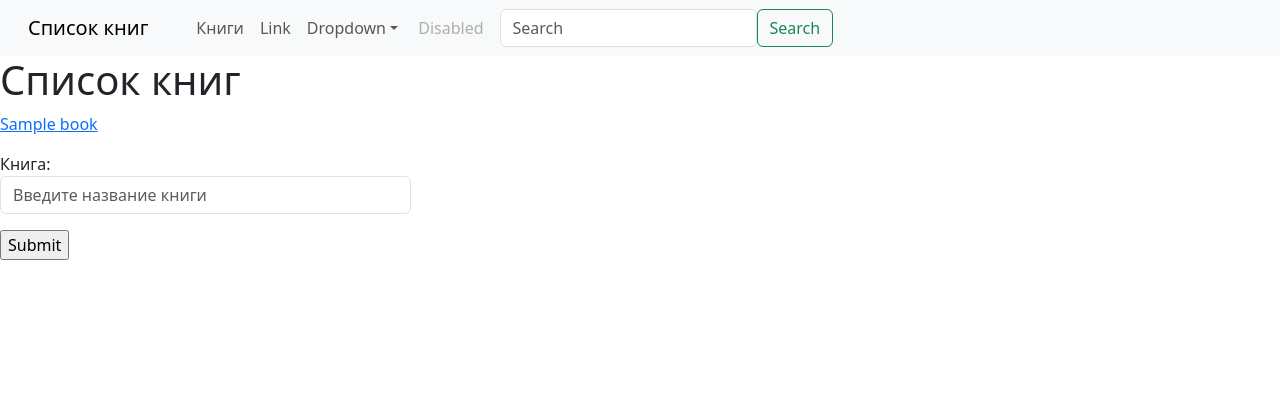
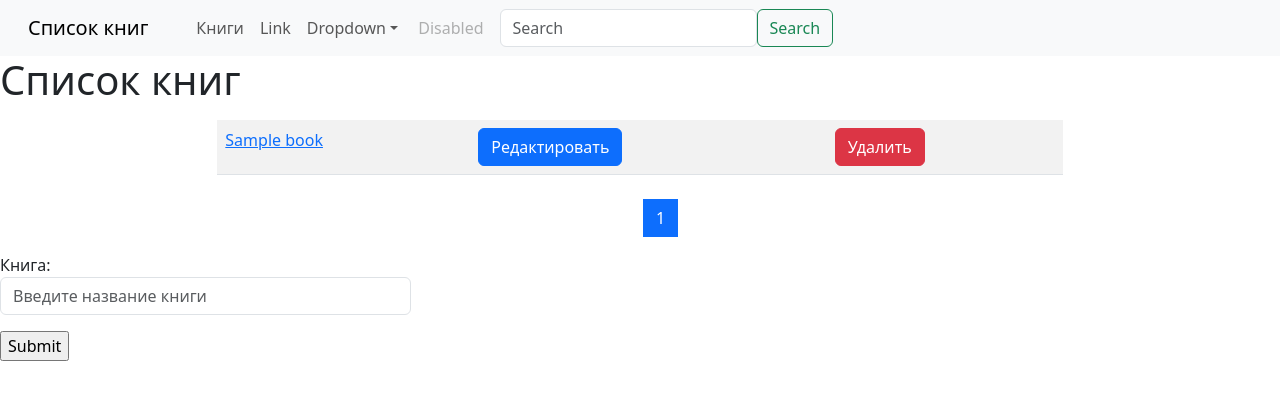
Before and after one commit to AleksandraIliush/HomeLib, a Django app: page /books/ in a window 1280 px wide. Shown: the top 400 px of the page. Run offline with Django 5.2, Linux system fonts and the light colour scheme; tables that the repository leaves empty hold one stand-in row (values such as "Sample post").

Commit message:
BookListView

```diff
--- a/books/templates/books/home.html
+++ b/books/templates/books/home.html
@@ -2,15 +2,54 @@
 
 {% block content %}
 <h1>Список книг</h1>
-<div class="row">
-    <div class="col-md">
-        {% for object in objects_list %}
-        <p>
-        <a href="{% url 'books:detail' pk=object.pk%}">{{object.title}}</a>
-        </p>
+<div class="row ">
+    <div class="col-md-8 mx-auto my-2">
+        <table class="table table-striped">
+        {% for object in page_obj %}
+            <tr>
+                <td>
+                    <a href="{% url 'books:detail' pk=object.pk%}">{{object.title}}</a>
+                </td>
+                <td>
+                    <a href="{% url 'books:update' pk=object.pk%}">
+                        <button type="submit" class="btn btn-primary">Редактировать</button>
+                    </a>
+                </td>
+                <td>
+                    <a href="{% url 'books:delete' pk=object.pk%}">
+                        <button type="submit" class="btn btn-danger">Удалить</button>
+                    </a>
+                </td>
+            </tr>
         {% endfor %}
+        </table>
     </div>
 </div>
+
+<nav aria-label="Page navigation example">
+  <ul class="pagination justify-content-center">
+    <li class="page-item">
+         {% if page_obj.has_previous %}
+            <a class="page-link" href="?page={{ page_obj.previous_page_number }}" aria-label="Previous">
+            <span aria-hidden="true">&laquo;</span>
+            </a>
+        {% endif %}
+    </li>
+    {% for page in page_obj.paginator.page_range %}
+    <li class="page-item {% if page == page_obj.number %} active {% endif %}">
+        <a class="page-link" href="?page={{page}}">
+            {{ page }}
+        </a>
+    </li>
+    {% endfor %}
+    <li class="page-item">
+      {% if page_obj.has_next %}
+      <a class="page-link" href="?page={{ page_obj.paginator.num_pages }}" aria-label="Next">
+        <span aria-hidden="true">&raquo;</span></a>
+        {% endif %}
+    </li>
+  </ul>
+</nav>
 <div class="row">
     <div class="col-md-4"><form action="" method="post"> {% csrf_token %}
   {{form.as_p}}
--- a/books/urls.py
+++ b/books/urls.py
@@ -2,7 +2,8 @@ from django.urls import path
 from books.views import *
 
 urlpatterns = [
-    path('', home, name='home'),
+    #path('', home, name='home'),
+    path('', BookListView.as_view(), name='home'),
     path('detail/<int:pk>/', BookDetailView.as_view(), name='detail'),
     path('update/<int:pk>/', BookUpdateView.as_view(), name='update'),
     path('delete/<int:pk>/', BookDeleteView.as_view(), name='delete'),
--- a/books/views.py
+++ b/books/views.py
@@ -1,12 +1,14 @@
+from django.core.paginator import Paginator
 from django.shortcuts import render, get_object_or_404
 from django.urls import reverse_lazy
-from django.views.generic import DetailView, CreateView, UpdateView, DeleteView
+from django.views.generic import DetailView, CreateView, UpdateView, DeleteView, ListView
 
 from books.forms import HtmlForm, BookForm
 from books.models import Book
 
 __all__ = (
-    'home', 'BookDetailView', 'BookCreateView', 'BookUpdateView', 'BookDeleteView'
+    'home', 'BookDetailView', 'BookCreateView', 'BookUpdateView', 'BookDeleteView',
+    'BookListView'
 )
 def home(request, pk=None):
     if request.method == 'POST':
@@ -20,7 +22,10 @@ def home(request, pk=None):
     #     return render(request, 'books/detail.html', context)
     form = BookForm()
     qs = Book.objects.all()
-    context = {'objects_list': qs, 'form': form}
+    lst = Paginator(qs, 2)
+    page_number = request.GET.get('page')
+    page_obj = lst.get_page(page_number)
+    context = {'page_obj': page_obj, 'form': form}
     return render(request, 'books/home.html', context)
 
 class BookDetailView(DetailView):
@@ -41,3 +46,14 @@ class BookDeleteView(DeleteView):
     model = Book
     template_name = 'books/delete.html'
     success_url = reverse_lazy('books:home')
+
+class BookListView(ListView):
+    paginate_by = 2
+    model = Book
+    template_name = 'books/home.html'
+
+    def get_context_data(self, **kwargs):
+        context = super().get_context_data(**kwargs)
+        form = BookForm()
+        context['form'] = form
+        return context
```
